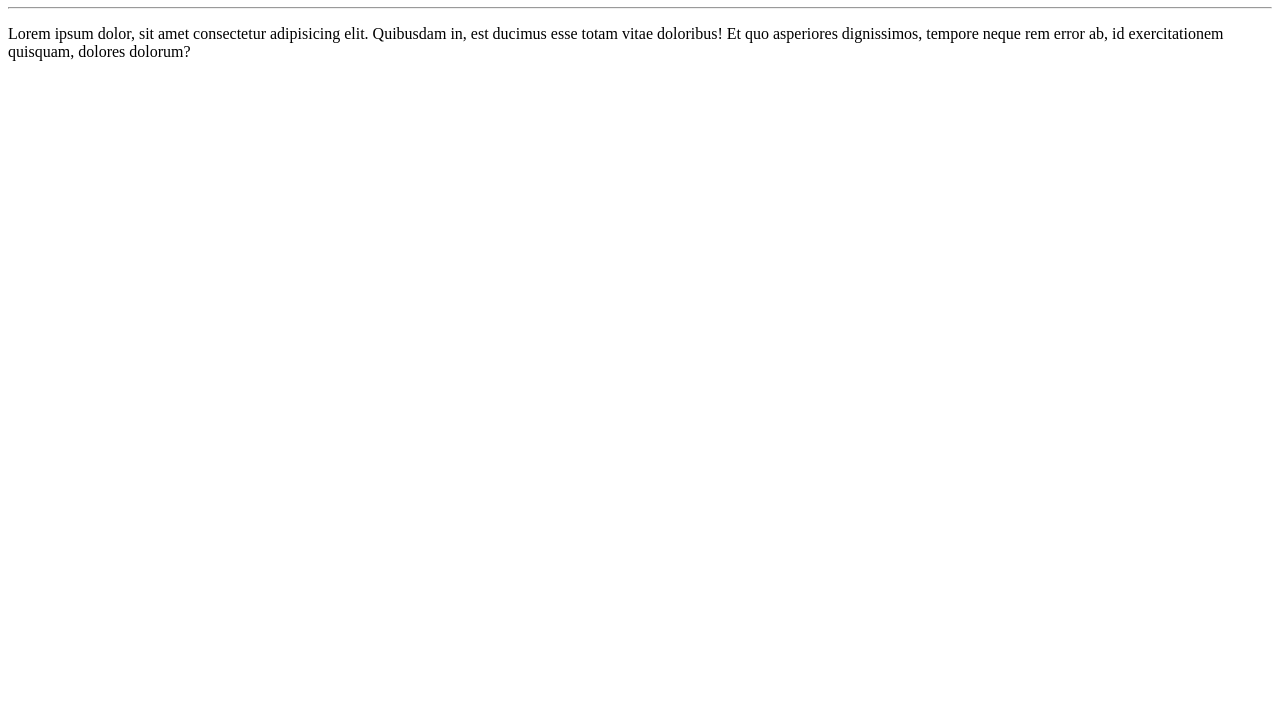
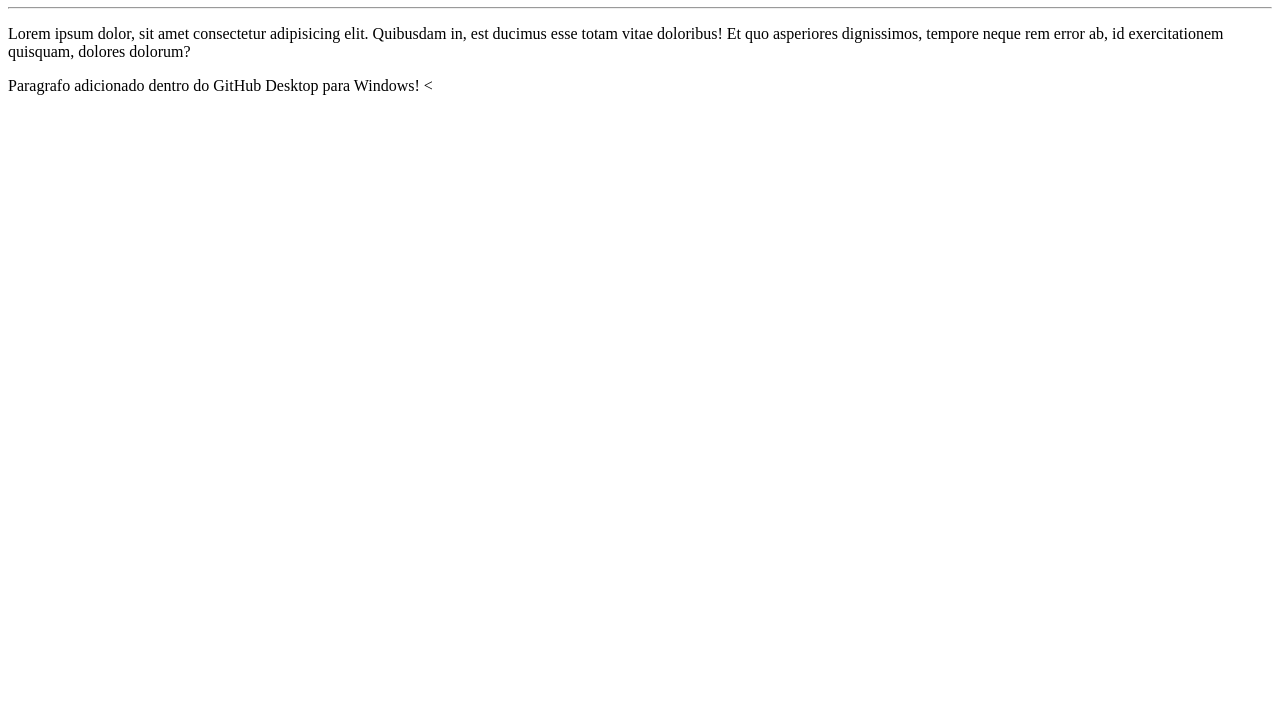
Before and after one commit to jose-bone/hello-world, a plain HTML site: page site-exemplo/index.html in a window 1280 px wide. Shown: the part 73-800 px from the top of the page. Drawn offline with Linux system fonts and the light colour scheme.

Commit message:
Update index

```diff
--- a/site-exemplo/index.html
+++ b/site-exemplo/index.html
@@ -13,6 +13,7 @@
   <hr />
   <p>Lorem ipsum dolor, sit amet consectetur adipisicing elit. Quibusdam in, est ducimus esse totam vitae doloribus! Et
     quo asperiores dignissimos, tempore neque rem error ab, id exercitationem quisquam, dolores dolorum?</p>
+  <p>Paragrafo adicionado dentro do GitHub Desktop para Windows! &lt;</p>
 </body>
 
 </html>
```
